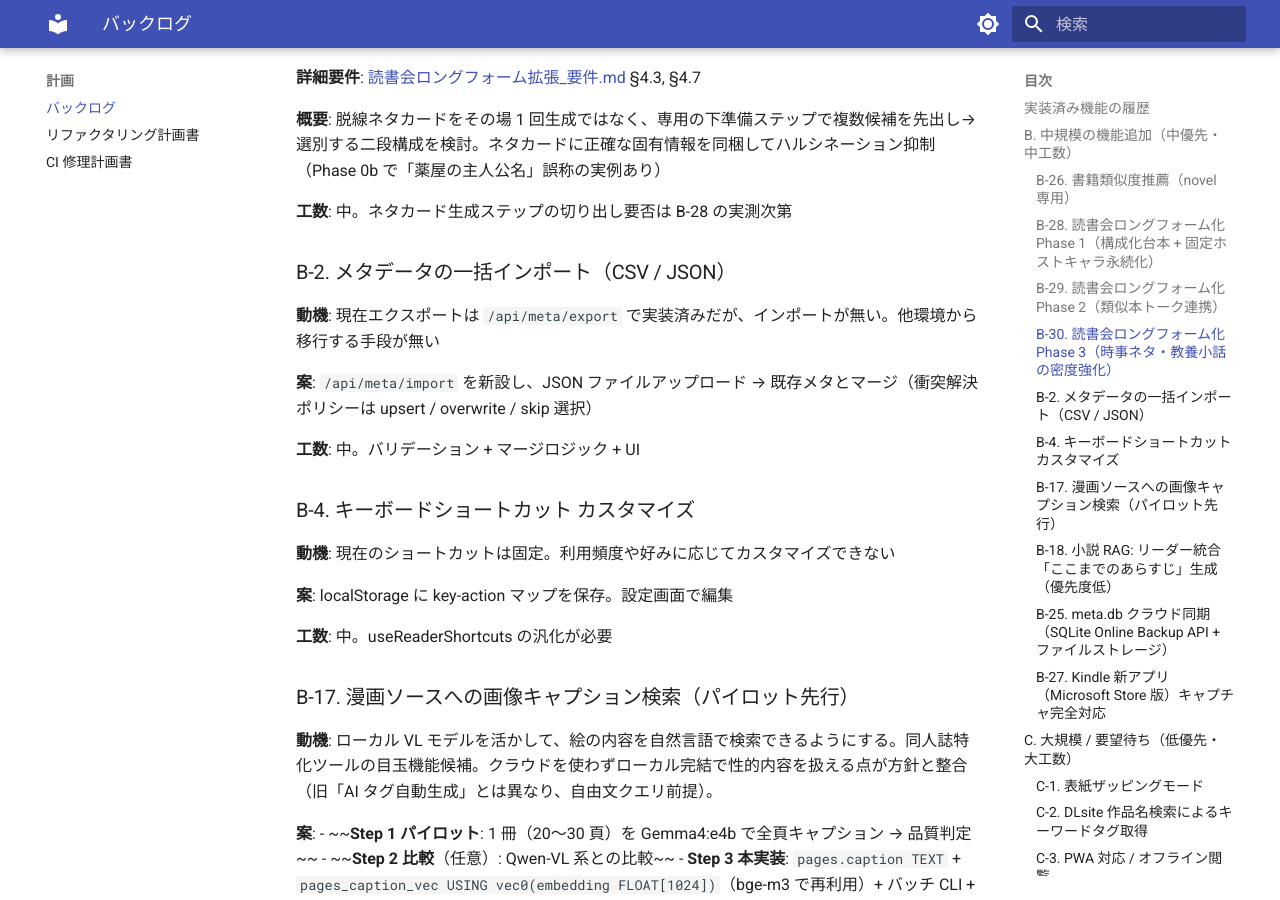
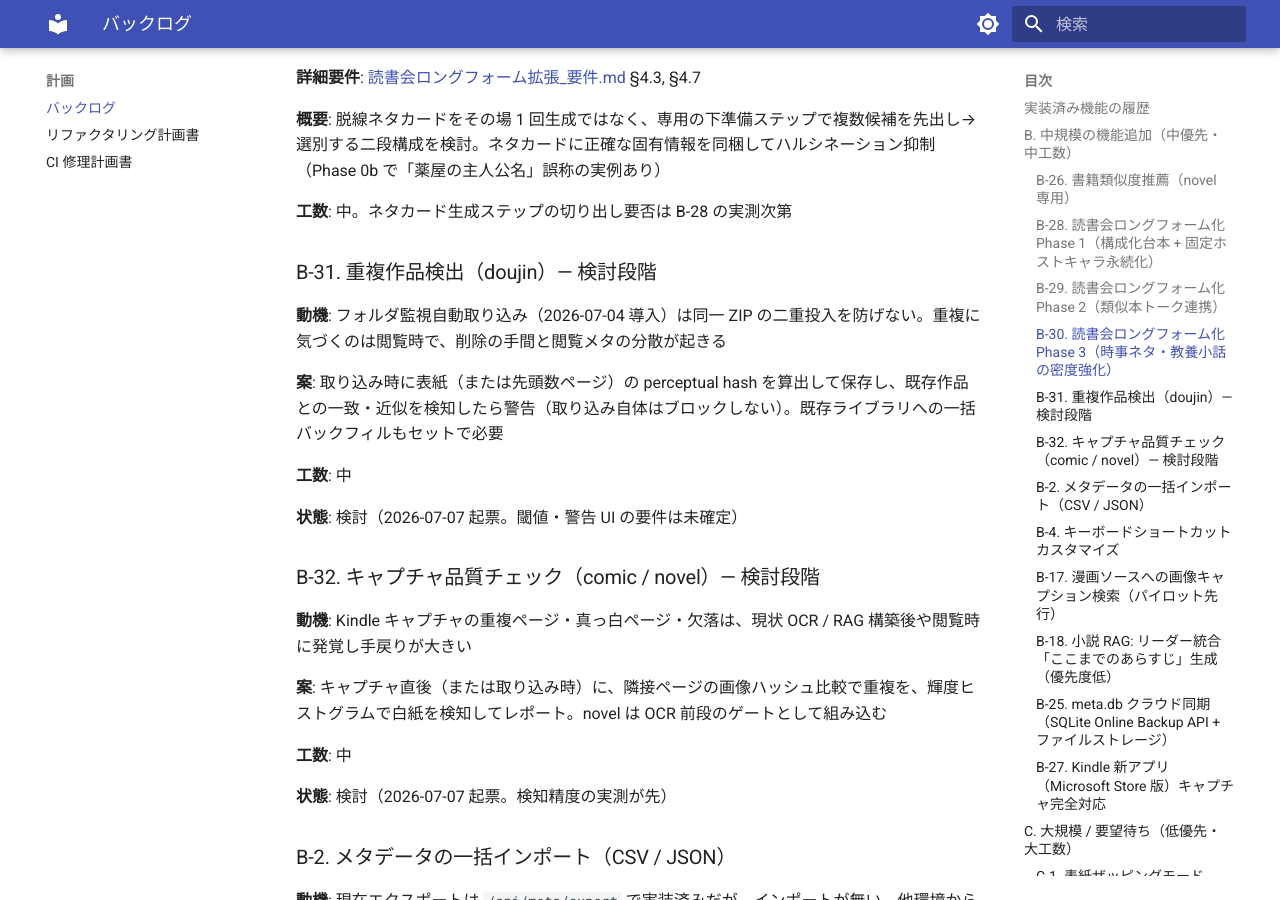
Before and after one commit to kkmmyr/Pic2PDF_Viewer, an MkDocs documentation site: the page built from docs/log/計画/バックログ.md, in a window 1280 px wide and 900 px high, scrolled down 3659 px. Built offline with MkDocs 1.6.1 and Material for MkDocs 9.7.7, drawn with Linux system fonts in a browser that asks for light colours; some of the changed text lies outside the part shown.

Commit message:
docs(plan): 機能提案レビュー由来の検討候補 4 件を起票
- バックログ: B-31 重複作品検出（doujin, pHash）/ B-32 キャプチャ品質チェック（comic/novel）
- リファクタリング計画書 技術メンテ: meta.db/RAG DB ローカル自動バックアップ（P2, B-25 前段）/ RAG 品質回帰テスト ゴールデン QA セット（P3）
- B-25 に前段バックアップ項目への相互参照を追記

いずれも検討段階（要件未確定）としての起票のみ。

Co-Authored-By: Claude Fable 5 <noreply@anthropic.com>

```diff
--- a/docs/log/計画/バックログ.md
+++ b/docs/log/計画/バックログ.md
@@ -104,6 +104,26 @@
 
 **工数**: 中。ネタカード生成ステップの切り出し要否は B-28 の実測次第
 
+### B-31. 重複作品検出（doujin）— 検討段階
+
+**動機**: フォルダ監視自動取り込み（2026-07-04 導入）は同一 ZIP の二重投入を防げない。重複に気づくのは閲覧時で、削除の手間と閲覧メタの分散が起きる
+
+**案**: 取り込み時に表紙（または先頭数ページ）の perceptual hash を算出して保存し、既存作品との一致・近似を検知したら警告（取り込み自体はブロックしない）。既存ライブラリへの一括バックフィルもセットで必要
+
+**工数**: 中
+
+**状態**: 検討（2026-07-07 起票。閾値・警告 UI の要件は未確定）
+
+### B-32. キャプチャ品質チェック（comic / novel）— 検討段階
+
+**動機**: Kindle キャプチャの重複ページ・真っ白ページ・欠落は、現状 OCR / RAG 構築後や閲覧時に発覚し手戻りが大きい
+
+**案**: キャプチャ直後（または取り込み時）に、隣接ページの画像ハッシュ比較で重複を、輝度ヒストグラムで白紙を検知してレポート。novel は OCR 前段のゲートとして組み込む
+
+**工数**: 中
+
+**状態**: 検討（2026-07-07 起票。検知精度の実測が先）
+
 ### B-2. メタデータの一括インポート（CSV / JSON）
 
 **動機**: 現在エクスポートは `/api/meta/export` で実装済みだが、インポートが無い。他環境から移行する手段が無い
@@ -179,6 +199,8 @@
 - `sqlite3.backup()` は API 標準なのでロック競合なし
 
 **工数**: 小。`sqlite3.backup()` の呼び出し 1 関数 + API エンドポイント 2 本 + タスクスケジューラ登録手順
+
+**関連**: 前段となるローカル自動バックアップ（クラウド同期なし・日次 N 世代 + integrity_check）を [リファクタリング計画書 § 未着手候補 — 技術メンテナンス](リファクタリング計画書.md#未着手候補--技術メンテナンス) に検討として起票済み（2026-07-07）。先にそちらを実装すれば本項の土台になる
 
 ### B-27. Kindle 新アプリ（Microsoft Store 版）キャプチャ完全対応
 
```
Also changed, not shown: docs/log/計画/リファクタリング計画書.md (+5 -0 lines).
